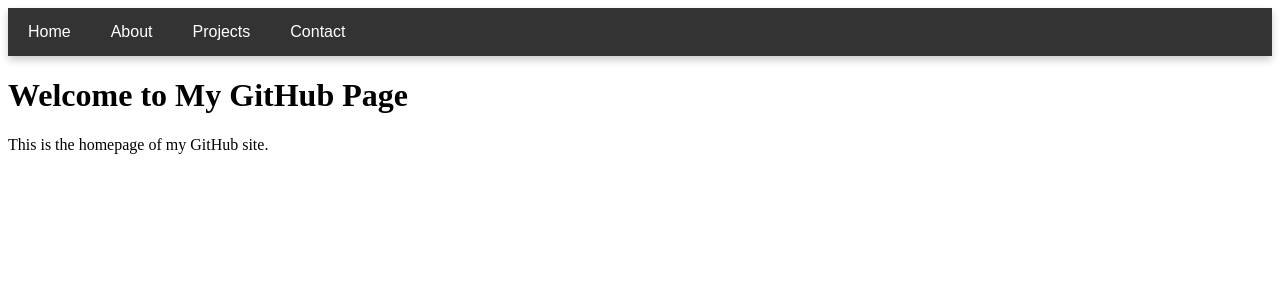
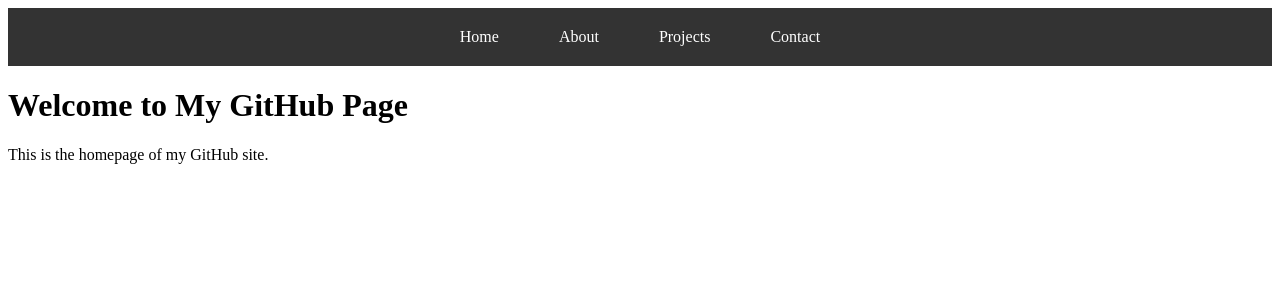
Before and after one commit to zzagt/zzagt.github.io, a Jekyll site: the page built from index.md, in a window 1280 px wide. Shown: the top 300 px of the page. Built offline with Jekyll 4.4.1, drawn with Linux system fonts in a browser that asks for light colours.

Commit message:
Update style.css
Signed-off-by: zzagt <136140742+zzagt@users.noreply.github.com>

```diff
--- a/assets/css/style.css
+++ b/assets/css/style.css
@@ -1,21 +1,28 @@
 /* 基本的导航栏样式 */
+header nav {
+    display: flex;
+    justify-content: center;  /* 水平居中 */
+    align-items: center;      /* 垂直居中 */
+    background-color: #333;
+    padding: 10px 0;  /* 调整顶部和底部的内边距 */
+}
+
 header nav ul {
     list-style-type: none;
     margin: 0;
     padding: 0;
-    display: flex;
-    background-color: #333;
+    display: flex;  /* 导航项在一行中排列 */
 }
 
 header nav ul li {
-    position: relative;
+    margin: 0 15px;  /* 每个导航项之间的间距 */
 }
 
 header nav ul li a {
     display: block;
     color: white;
     text-decoration: none;
-    padding: 15px 20px;
+    padding: 10px 15px;
     text-align: center;
 }
 
@@ -49,15 +56,7 @@
     background-color: #555;
 }
 
-/* 美化导航栏 */
-header nav {
-    box-shadow: 0 4px 8px rgba(0, 0, 0, 0.2);
-    font-family: Arial, sans-serif;
-    font-size: 16px;
-}
-
 /* --- 响应式设计 --- */
-/* 隐藏导航栏，将其转换为汉堡菜单 */
 .hamburger-menu {
     display: none;
     font-size: 30px;
```
